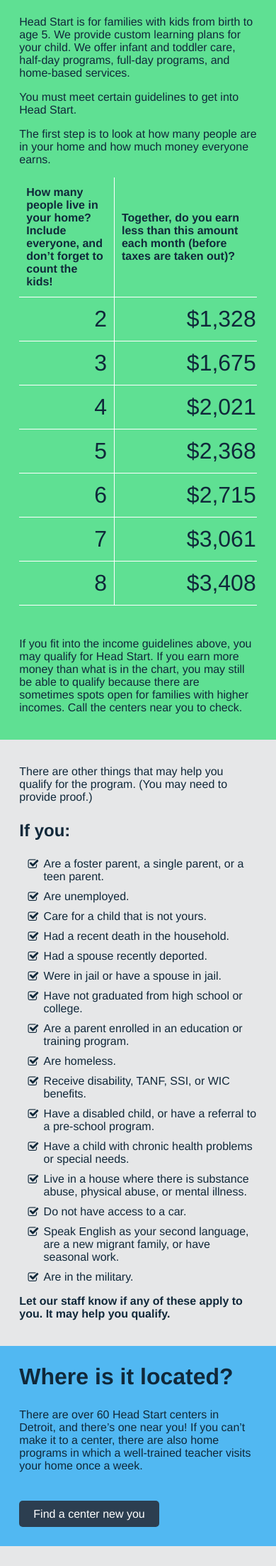
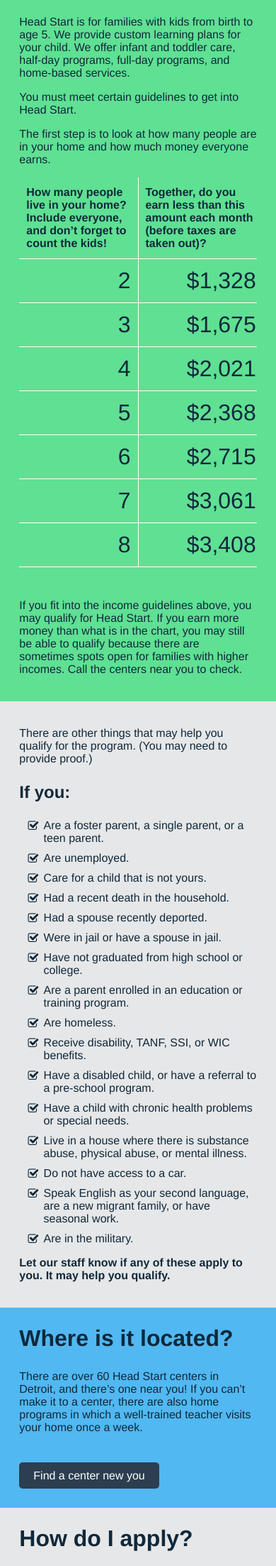
Before and after one commit to workdept/detroit-head-start, a Jekyll site: the page built from index.html, in a window 390 px wide. Shown: the part 1385-3591 px from the top of the page at 71% size. Built offline with Jekyll 4.4.1, drawn with Linux system fonts in a browser that asks for light colours; nearby versions of some CDN libraries.

Commit message:
Changing table width for mobile view

```diff
--- a/css/style.css
+++ b/css/style.css
@@ -61,7 +61,7 @@ iframe {
 }
 /* line 52, ../sass/_elements.scss */
 .button:hover {
-  background: #011423;
+  background: #162330;
 }
 
 /* ==========================================================================
@@ -873,7 +873,7 @@ section.testimonial .testimonial-text .name {
 .main table.family-size td:nth-child(1) {
   border-right: solid 1px #fff;
   padding-right: 10px;
-  width: 40%;
+  width: 50%;
 }
 @media screen and (min-width: 768px) {
   /* line 250, ../sass/_styles.scss */
--- a/sass/_elements.scss
+++ b/sass/_elements.scss
@@ -50,6 +50,6 @@ iframe {
         border-radius: 5px;
 
         &:hover{
-            background:#011423;
+            background:#162330;
         }
 }
--- a/sass/_styles.scss
+++ b/sass/_styles.scss
@@ -250,7 +250,7 @@ section.testimonial {
         td:nth-child(1) {
             border-right: solid 1px #fff;
             padding-right: 10px;
-            width: 40%;
+            width: 50%;
             @include breakpoint(not-small) {
                 width: 60%;
                 text-align: left;
```
Also changed, not shown: 1 other file.
